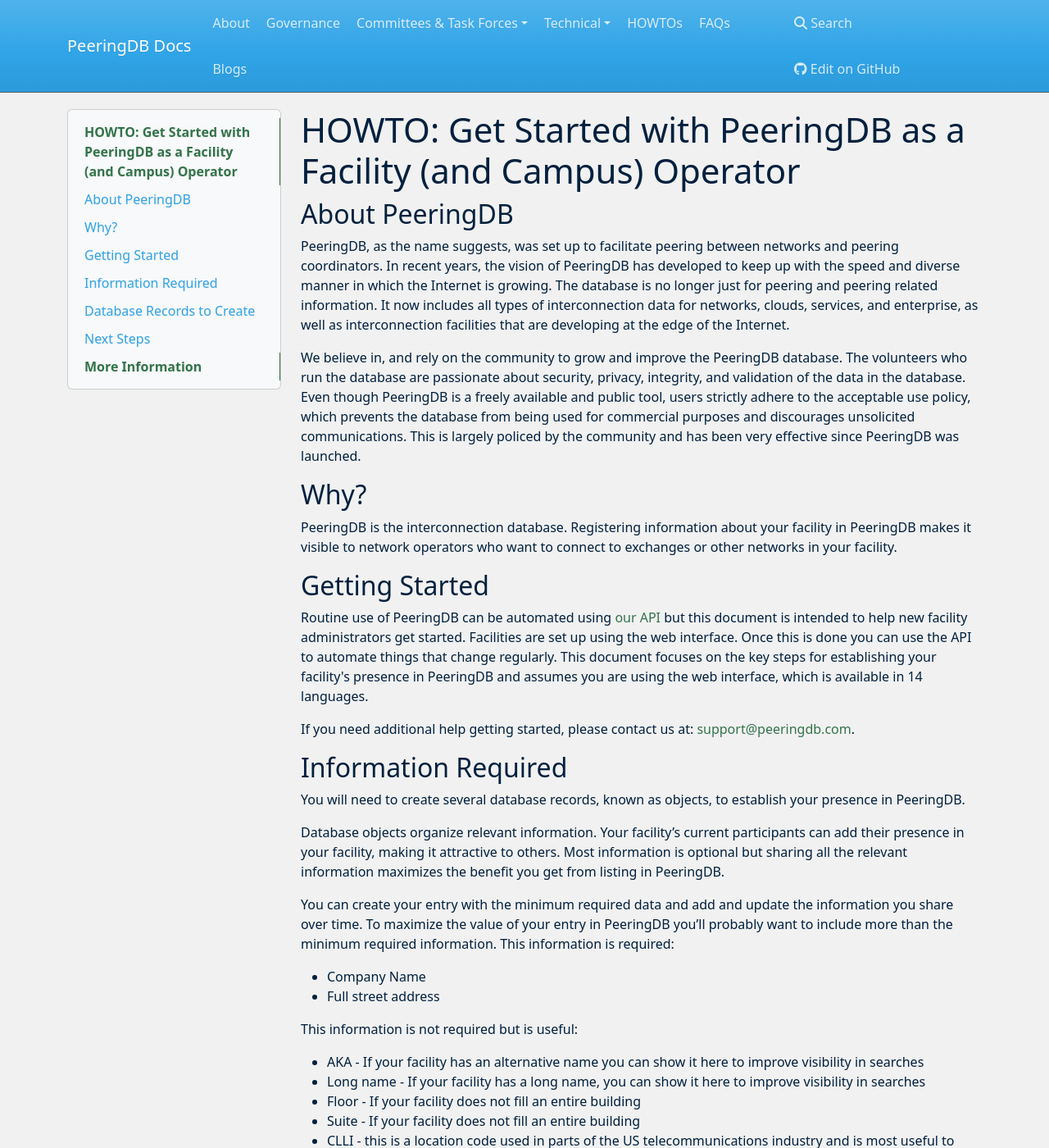
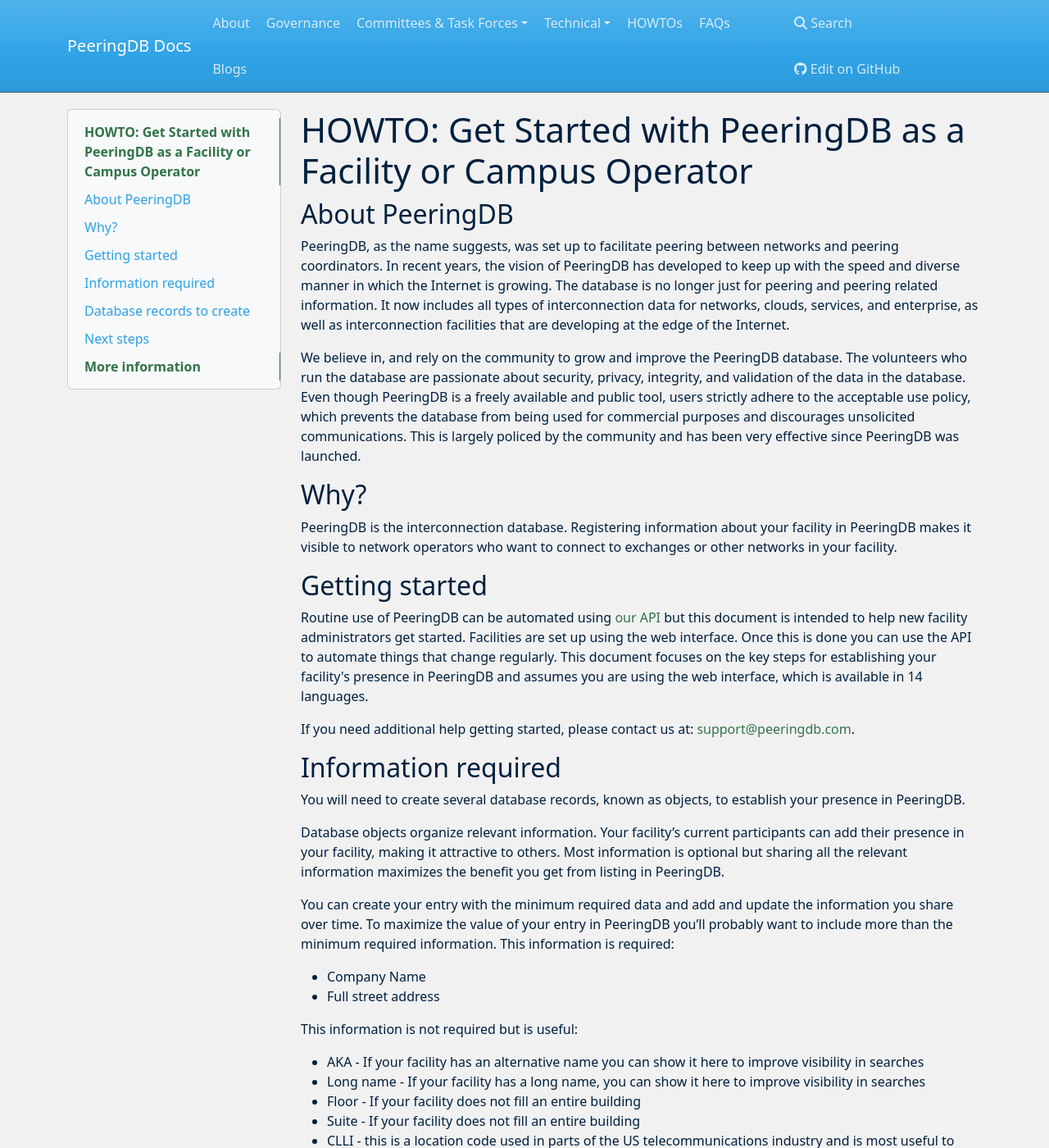
Before and after one commit to peeringdb/docs, an MkDocs documentation site: the page built from docs/howto/get-started-facility.md, in a window 1280 px wide and 1400 px high. Shown: the whole window at 82% size. Built offline with MkDocs 1.6.1, drawn with Linux system fonts in a browser that asks for light colours; nearby versions of some CDN libraries; some of the changed text lies outside the part shown.

Commit message:
HOWTO copy edits.

```diff
--- a/docs/howto/get-started-facility.md
+++ b/docs/howto/get-started-facility.md
@@ -1,4 +1,4 @@
-# HOWTO: Get Started with PeeringDB as a Facility (and Campus) Operator
+# HOWTO: Get Started with PeeringDB as a Facility or Campus Operator
 
 ## About PeeringDB
 PeeringDB, as the name suggests, was set up to facilitate peering between networks and peering coordinators. In recent years, the vision of PeeringDB has developed to keep up with the speed and diverse manner in which the Internet is growing. The database is no longer just for peering and peering related information. It now includes all types of interconnection data for networks, clouds, services, and enterprise, as well as interconnection facilities that are developing at the edge of the Internet.
@@ -8,12 +8,12 @@
 ## Why?
 PeeringDB is the interconnection database. Registering information about your facility in PeeringDB makes it visible to network operators who want to connect to exchanges or other networks in your facility.
 
-## Getting Started
+## Getting started
 Routine use of PeeringDB can be automated using [our API](https://www.peeringdb.com/apidocs) but this document is intended to help new facility administrators get started. Facilities are set up using the web interface. Once this is done you can use the API to automate things that change regularly. This document focuses on the key steps for establishing your facility's presence in PeeringDB and assumes you are using the web interface, which is available in 14 languages.
 
 If you need additional help getting started, please contact us at: [support@peeringdb.com](mailto:support@peeringdb.com).
 
-## Information Required
+## Information required
 You will need to create several database records, known as objects, to establish your presence in PeeringDB.
 
 Database objects organize relevant information. Your facility’s current participants can add their presence in your facility, making it attractive to others. Most information is optional but sharing all the relevant information maximizes the benefit you get from listing in PeeringDB.
@@ -34,7 +34,7 @@
 
 You can look at the information shared by other facility managers to work out what your organization should be sharing.
 
-## Database Records to Create
+## Database records to create
 ### User
 The `org` is the parent for the facility but you will need to start the process by creating a user account. If you use a role account for a PeeringDB user you should update the password when people who had access to the role account leave your organization. If you use a ticketing system, please make sure it does not auto-respond in a way that generates a slew of new tickets.
 
@@ -57,11 +57,10 @@
 
 ![Add Campus](images/add_campus.png)
 
-
-## Next Steps
+## Next steps
 This short document describes the first steps for getting set up in PeeringDB. Once you have established your presence you should consider sharing information that would be helpful to potential new participants. Things to consider sharing:
 
 * Encourage the networks and Internet Exchanges to also register with PeeringDB, and to indicate their presence in your facility. Thus making their presence visible to others and so increasing the possibility of interconnection with other networks.
 
-## More Information
+## More information
 The [PeeringDB Data Ownership Policy](https://docs.peeringdb.com/gov/misc/2020-04-06_PeeringDB_Data_Ownership_Policy_Document_v1.0.pdf) describes all the objects in PeeringDB.
--- a/docs/howtos.md
+++ b/docs/howtos.md
@@ -5,7 +5,7 @@
 ## Create entries
 - [Get Started with PeeringDB as a Carrier Operator](howto/get-started-carrier.md)
 - [Get Started with PeeringDB as a Exchange Operator](howto/get-started-exchange.md)
-- [Get Started with PeeringDB as a Facility (and Campus) Operator](howto/get-started-facility.md)
+- [Get Started with PeeringDB as a Facility or Campus Operator](howto/get-started-facility.md)
 - [Get Started with PeeringDB as a Network Operator](howto/get-started-operator.md)
 
 ## Manage entries
```
Also changed, not shown: docs/howto/manage-permissions.md (+1 -1 lines), docs/howto/member_vote.md (+1 -1 lines).
